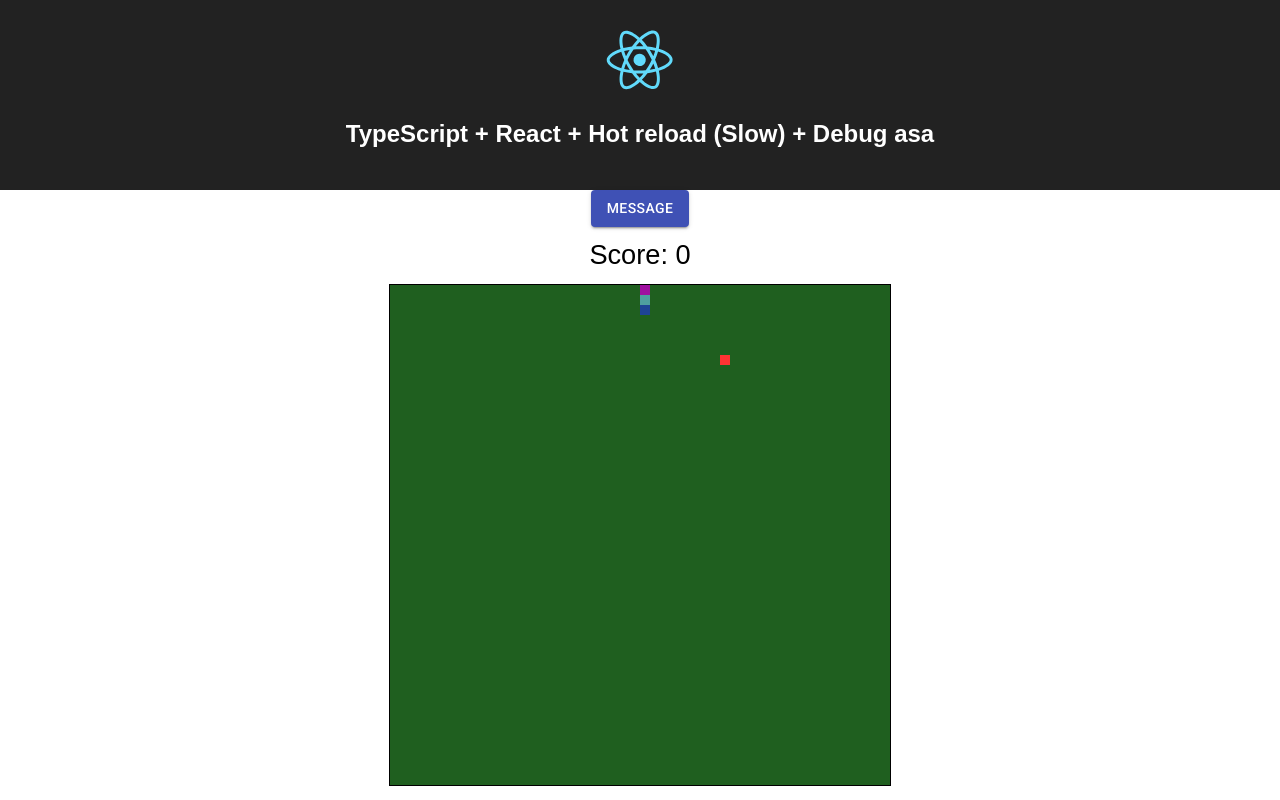
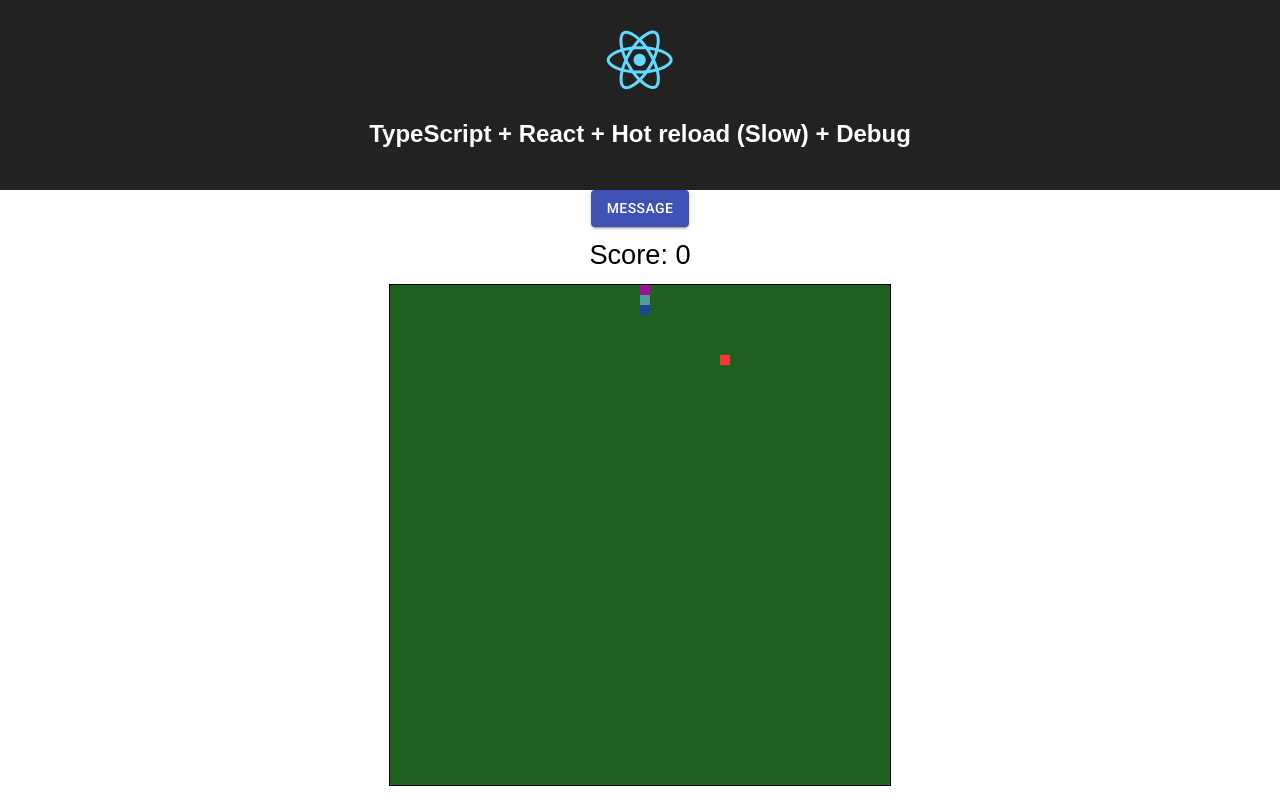
Before and after one commit to SupinePandora43/electron-app, a React (Create React App) app: page / in a window 1280 px wide. Built offline with nearby package versions, Linux system fonts and the light colour scheme.

Commit message:
Update App.tsx

```diff
--- a/src/App.tsx
+++ b/src/App.tsx
@@ -68,7 +68,7 @@ class App extends React.Component {
 				<link rel="stylesheet" href="https://fonts.googleapis.com/css?family=Roboto:300,400,500" />
 				<header className="App-header">
 					<img src={logo} className="App-logo" alt="logo" />
-					<h1 className="App-title">TypeScript + React + Hot reload (Slow) + Debug asa</h1>
+					<h1 className="App-title">TypeScript + React + Hot reload (Slow) + Debug</h1>
 				</header>
 				<Button id="App-button" className="App-button" variant="contained" color="primary">Message</Button>
 				<p ref={(node) => { this.counter = node as HTMLParagraphElement }} className="counter">0</p>
```
